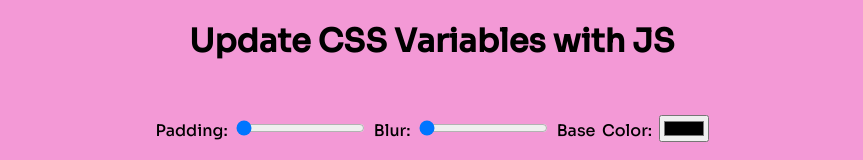
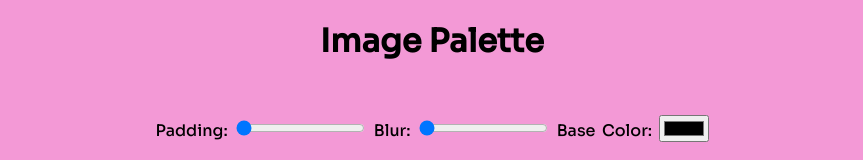
Before and after one commit to sirsavant/Image-Palette, a plain HTML site: page index.html in a window 1280 px wide. Shown: the top 160 px of the page, without its empty margins (208-1071 px from the left). Drawn offline with Linux system fonts and the light colour scheme.

Commit message:
Update index.html
updated title

```diff
--- a/index.html
+++ b/index.html
@@ -8,7 +8,7 @@
 <link href="https://fonts.googleapis.com/css2?family=Sora:wght@500&display=swap" rel="stylesheet">
 </head>
 <body>
-<h1>Update CSS Variables with <span class="color">JS</span></h1>
+<h1>Image <span class="color">Palette</span></h1>
 
 <form>
 <label for="padding">Padding:</label>
```
